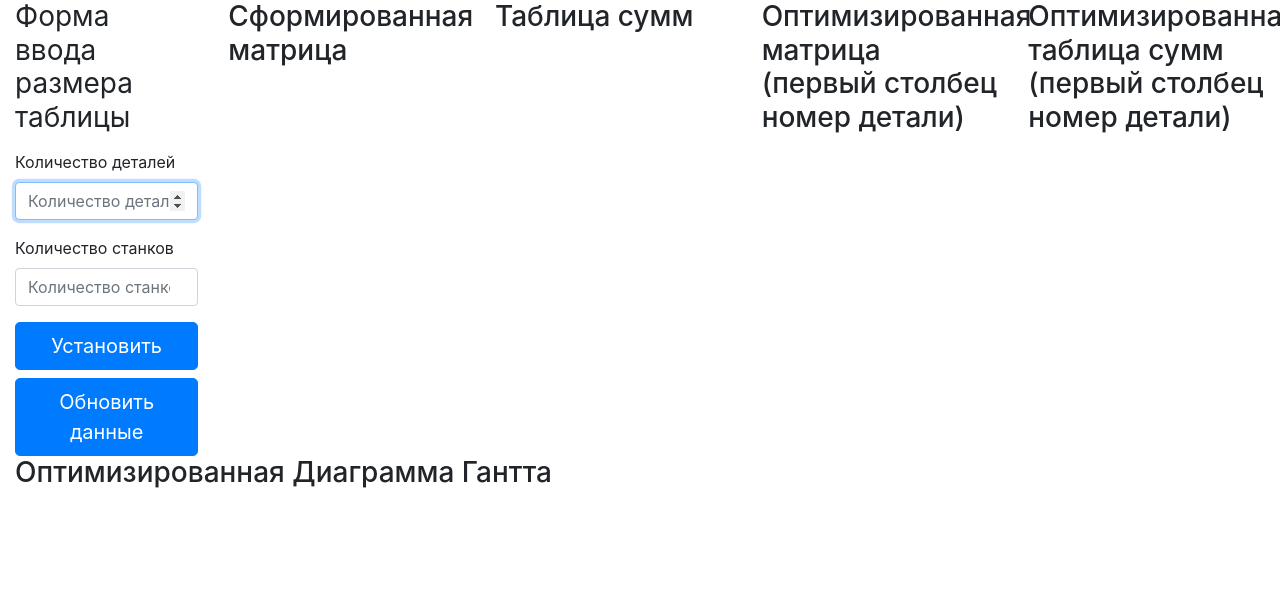
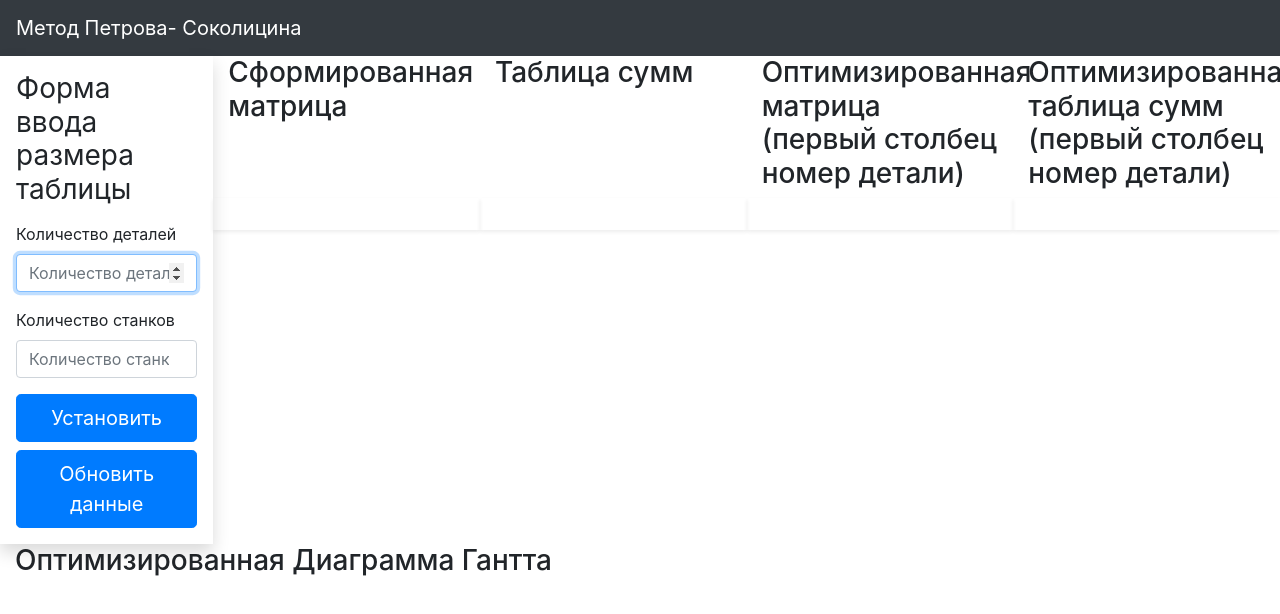
Before and after one commit to Rimasko/GantDiagra, a plain HTML site: page index.html in a window 1280 px wide. Drawn offline with nearby package versions, Linux system fonts and the light colour scheme.

Commit message:
NEW COMM

```diff
--- a/app.js
+++ b/app.js
@@ -320,7 +320,7 @@ function DrawGant() {
         for(var i = 1; i< ResultSumData[0].length; i++ )
         {
           // Example  g.AddTaskItem(new JSGantt.TaskItem(1, 'NAME', 'TIME START', ' TIME END', 'COLOR', '', 0, 'Brian', comlet, group(1 - parent), partent id, 1));
-          g.AddTaskItem(new JSGantt.TaskItem(i, 'Станок'+(i), '', '', getColor(i), '', 0, 'Brian', 0, 1, 0, 1));
+          g.AddTaskItem(new JSGantt.TaskItem(i, 'Станок '+(i), '', '', getColor(i), '', 0, 'Станок '+(i), 0, 1, 0, 1));
             for(var j = 0 ; j< ResultSumData.length; j++)
             {
                 var TaskStart = new Date();
@@ -368,7 +368,7 @@ function DrawGant() {
                 tasjArray1[j][i-1].end = TaskEnd;
 
                 console.log('Деталь'+(ResultSumData[j][0]) +' '+TaskStart+' '+TaskEnd +' '+ getFormatDate(TaskStart)+ ' ' +getFormatDate(TaskEnd) );
-                g.AddTaskItem(new JSGantt.TaskItem(((i)*10+(ResultSumData[j][0])), 'Деталь'+(ResultSumData[j][0]), getFormatDate(TaskStart), getFormatDate(TaskEnd), getColor(ResultSumData[j][0]), '', 0, 'Brian', 100, 0, (i), 1));
+                g.AddTaskItem(new JSGantt.TaskItem(((i)*10+(ResultSumData[j][0])), 'Деталь '+(ResultSumData[j][0]), getFormatDate(TaskStart), getFormatDate(TaskEnd), getColor(ResultSumData[j][0]), '', 0, 'Деталь '+(ResultSumData[j][0]), 100, 0, (i), 1));
 
             }
         }
--- a/index.html
+++ b/index.html
@@ -16,10 +16,16 @@
 </head>
 
 <body>
+        <nav class="navbar navbar-dark bg-dark">
+                <!-- Navbar content -->
+                <a class="navbar-brand" href="#">
+
+                        Метод Петрова- Соколицина</a>
+              </nav>
     <div class="container-fluid">
         <div class="row">
 
-            <div class="col-md-2">
+            <div class="shadow p-3 col-md-2">
 
 
                 <h1 class="h3 mb-3 font-weight-normal">Форма ввода размера таблицы</h1>
@@ -46,18 +52,20 @@
                             <div class="col-md-3" ><h3>Оптимизированная таблица сумм (первый столбец номер детали)</h3> </div>
                 </div>
                 <div class="row">
-                        <div class="col-md-3" id='firstTable'></div>
-                        <div class="col-md-3" id='firstSumTable'></div>
-                        <div class="col-md-3" id='resultTable'></div>
-                        <div class="col-md-3" id='resultSumTable'></div>
+                        <div class="shadow-sm p-3 mb-5 col-md-3" id='firstTable'></div>
+                        <div class="shadow-sm p-3 mb-5 col-md-3" id='firstSumTable'></div>
+                        <div class="shadow-sm p-3 mb-5 col-md-3" id='resultTable'></div>
+                        <div class="shadow-sm p-3 mb-5 col-md-3" id='resultSumTable'></div>
                 </div>
             </div>
 
         </div>
         <div>
+                <div class="mt-10 col-sm-12"></div>
             <h3>Оптимизированная Диаграмма Гантта</h3>
         </div>
         <div class="row">
+            <div class="mt-10 col-sm-12"></div>
             <div class="col-sm-12">
                 <div class="gantt" id="GanttChartDIV"></div>
             </div>
```
